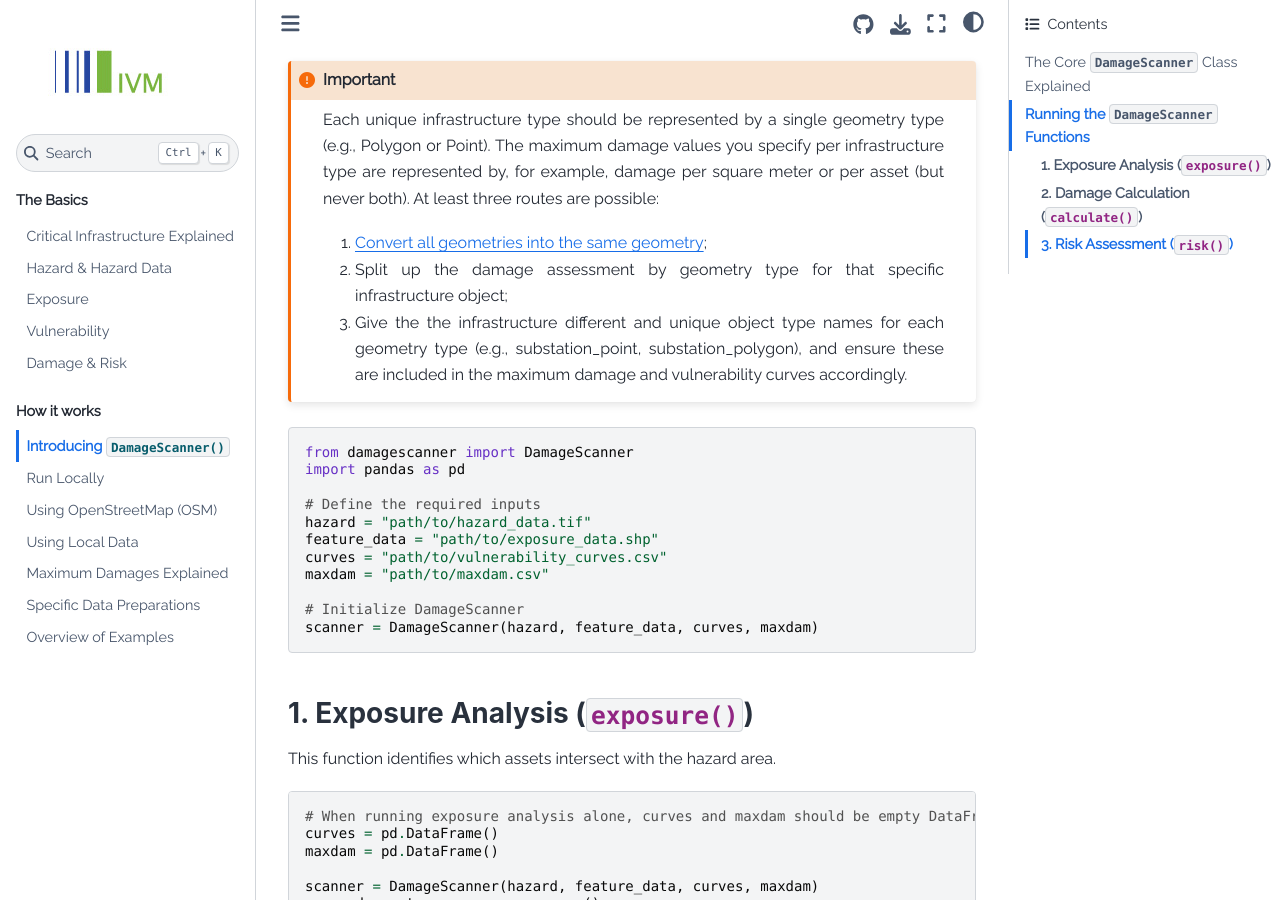
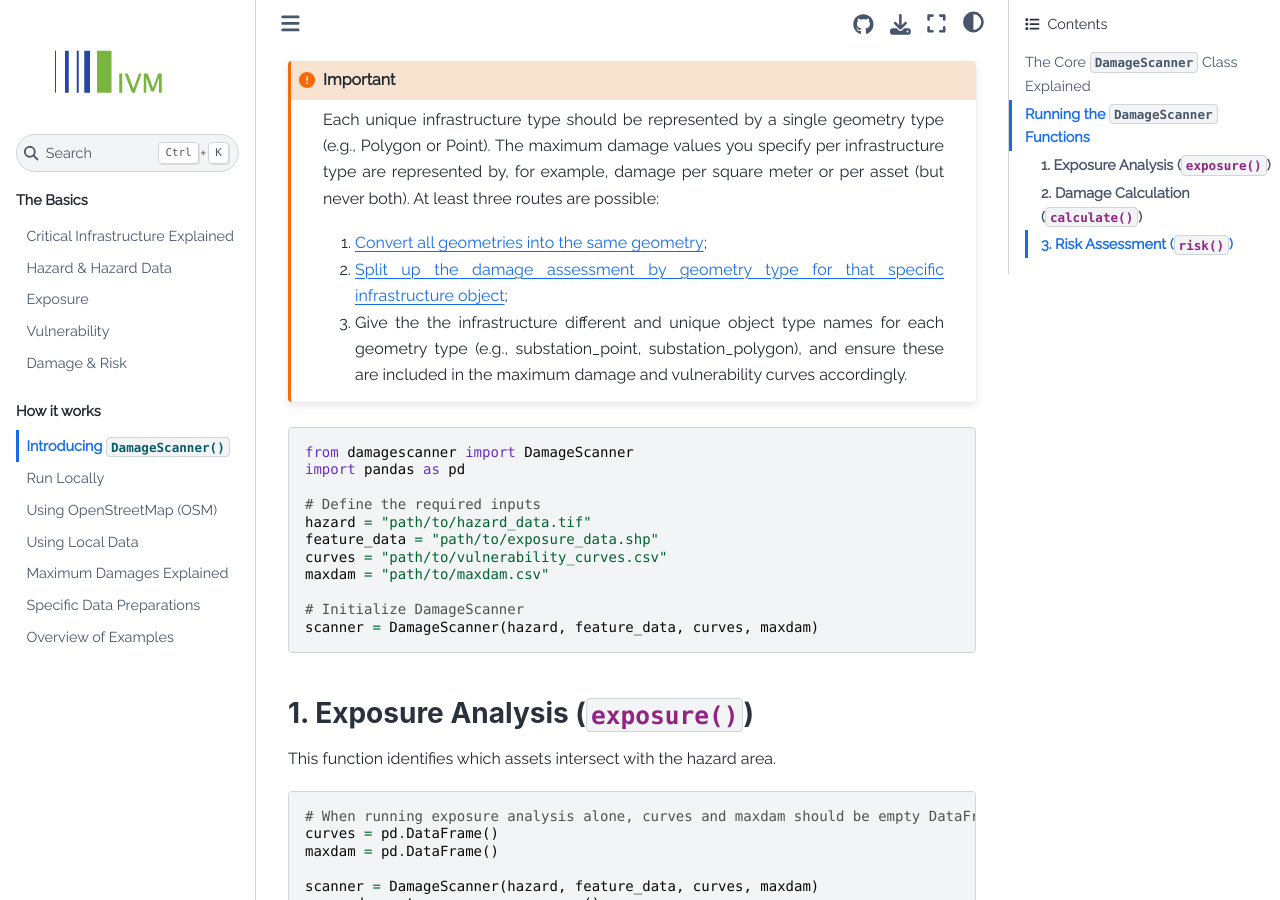
Before and after one commit to VU-IVM/GlobalInfraRisk, a Jupyter Book: the page built from howto/damagescanner.md, in a window 1280 px wide and 900 px high, scrolled down 2332 px. Built offline with Jupyter Book 1.0.4 settings and Sphinx 7.4.7 and the Sphinx Book theme 1.1.4, drawn with Linux system fonts in a browser that asks for light colours; pages that are not in the unit, such as notebooks, are missing from menus; some of the changed lines change nothing that is shown.

Commit message:
add link

````diff
--- a/howto/damagescanner.md
+++ b/howto/damagescanner.md
@@ -61,7 +61,7 @@ To use `DamageScanner()`, the four required inputs **must be specified first** b
 Each unique infrastructure type should be represented by a single geometry type (e.g., Polygon or Point). The maximum damage values you specify per infrastructure type are represented by, for example, damage per square meter or per asset (but never both). At least three routes are possible:
 
 1. [Convert all geometries into the same geometry](https://vu-ivm.github.io/GlobalInfraRisk/howto/data_preparation.html#step-1-checking-geometry-types);
-2. Split up the damage assessment by geometry type for that specific infrastructure object;
+2. [Split up the damage assessment by geometry type for that specific infrastructure object](https://vu-ivm.github.io/GlobalInfraRisk/ci/healthcare.html#split-data-by-geometry-type);
 3. Give the the infrastructure different and unique object type names for each geometry type (e.g., substation_point, substation_polygon), and ensure these are included in the maximum damage and vulnerability curves accordingly.
 ```
 
````
